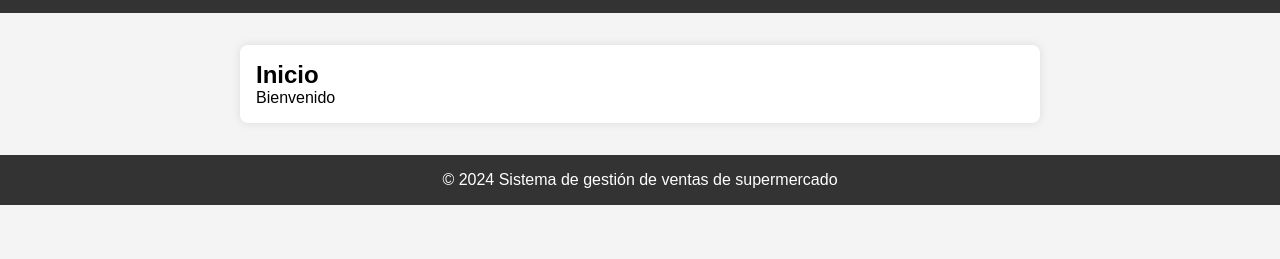
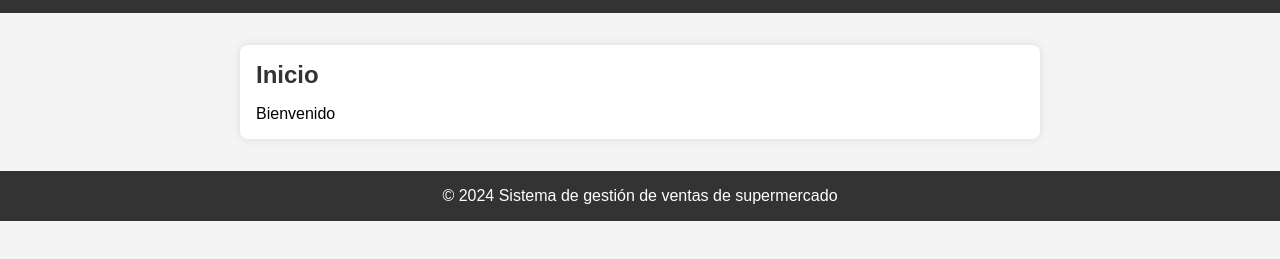
Before and after one commit to MarceloLuque44/ProyectoAD, a plain HTML site: page index.html in a window 1280 px wide. Shown: the part 109-368 px from the top of the page. Drawn offline with Linux system fonts and the light colour scheme.

Commit message:
Actualizar styles.css

```diff
--- a/styles.css
+++ b/styles.css
@@ -50,7 +50,7 @@ main {
     box-shadow: 0 0 10px rgba(0, 0, 0, 0.1);
 }
 
-.content-section {
+.seccion {
     display: none;
 }
 
@@ -58,7 +58,7 @@ main {
     display: block;
 }
 
-.content-section h2 {
+.seccion h2 {
     color: #333;
     margin-bottom: 1rem;
 }
```
